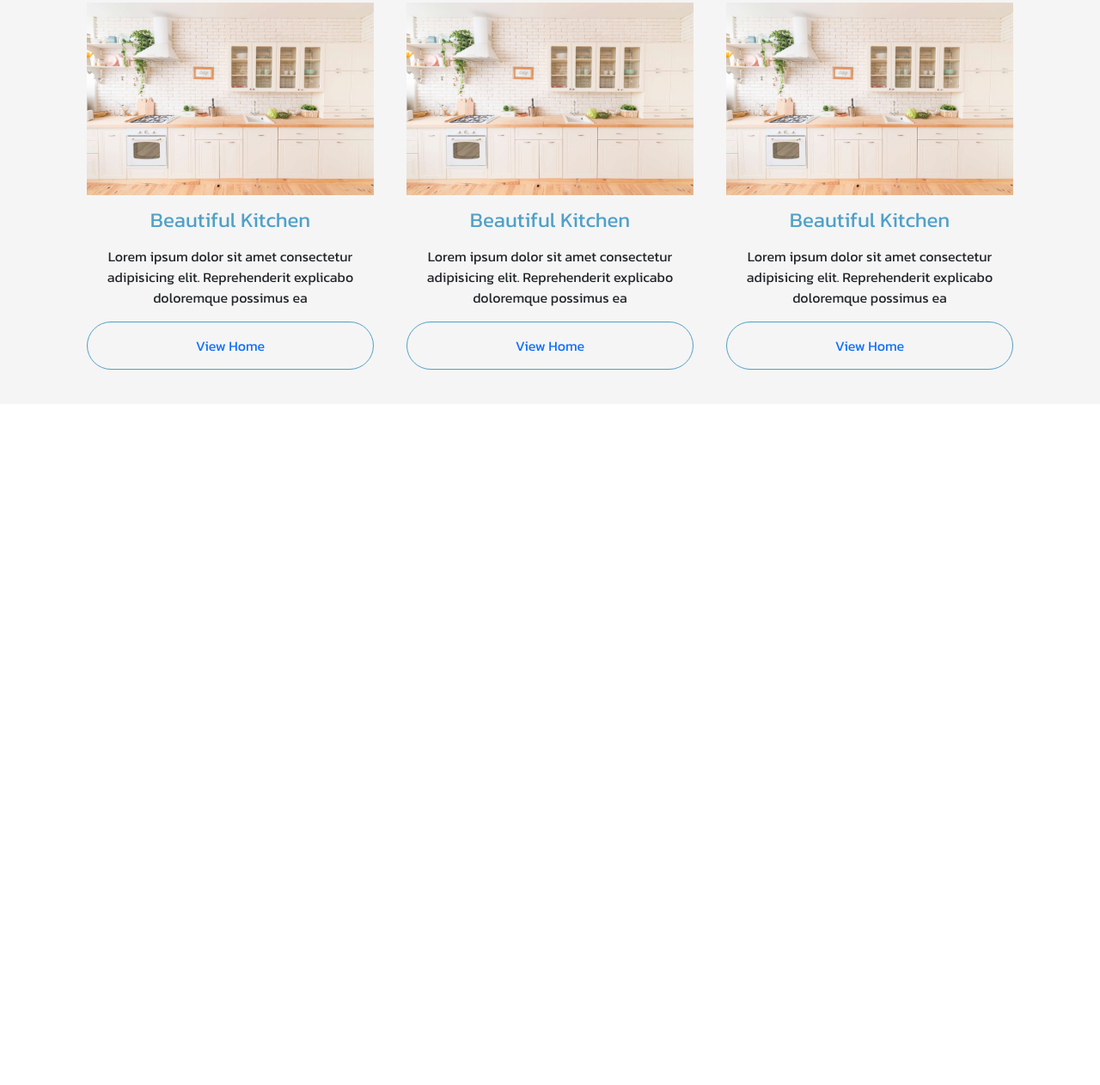
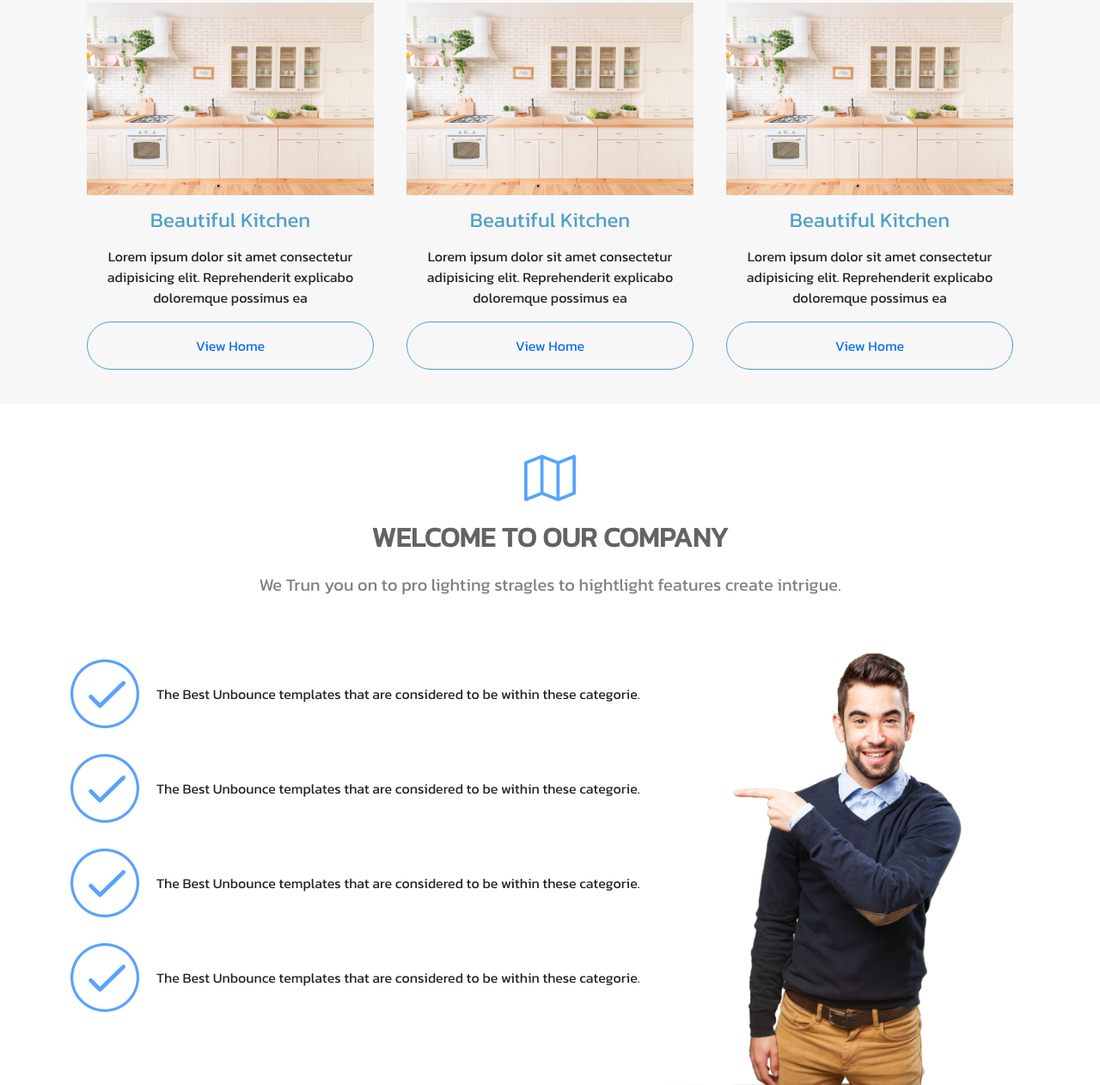
Before and after one commit to tanabun/Futureskill_Learn, a website: page index.html in a window 1280 px wide. Shown: the part 1736-2998 px from the top of the page at 86% size. Before the commit the page ends 2222 px from the top, so only its background shows below. Drawn offline with nearby package versions, Linux system fonts and the light colour scheme.

Commit message:
FutureSkill Learn Import_js magnific-popup.min.js

```diff
--- a/css/main.css
+++ b/css/main.css
@@ -26,7 +26,7 @@ body {
   color: rgb(50, 50, 50);
   font-weight: bold;
 }
-
+/* -------------section 2----------------- */
 .cover .container {
   display: flex;
   align-items: center;
@@ -78,7 +78,7 @@ body {
   text-align: center;
 }
 .blog {
-  background-color: rgb(245, 245, 245);
+  background-color: rgb(247, 247, 247);
   padding: 50px 0 0;
 }
 .list-container {
@@ -120,3 +120,36 @@ body {
   color: white;
   text-decoration: none;
 }
+.company {
+  padding: 40px 0 0;
+}
+
+.flex-3 {
+  flex: 3;
+}
+
+.flex-2 {
+  flex: 2;
+}
+
+.flex-2 img {
+  width: 100%;
+}
+
+.point_div {
+  display: flex;
+  flex-direction: column;
+  justify-content: space-around;
+}
+.single_point_div {
+  display: flex;
+  justify-content: flex-start;
+  align-items: center;
+  margin-bottom: 30px;
+}
+.single_point_div .point_circle {
+  margin-right: 20px;
+}
+.single_point_text {
+  line-height: 2;
+}
--- a/index.html
+++ b/index.html
@@ -12,7 +12,10 @@
     />
     <meta name="viewport" content="width=device-width, initial-scale=1" />
     <link rel="stylesheet" type="text/css" media="screen" href="css/main.css" />
-    <script src="main.js"></script>
+    <link
+      rel="stylesheet"
+      href="//cdnjs.cloudflare.com/ajax/libs/magnific-popup.js/1.1.0/magnific-popup.min.css"
+    />
   </head>
   <body>
     <section>
@@ -128,6 +131,69 @@
         </ul>
       </div>
     </section>
+
+    <section class="company">
+      <div class="container">
+        <div class="header">
+          <img src="/image/section-2.png" alt="#" />
+          <p class="title">WELCOME TO OUR COMPANY</p>
+          <p class="t3">
+            We Trun you on to pro lighting stragles to hightlight features
+            create intrigue.
+          </p>
+        </div>
+       <div class="flex">
+        <div class="flex-3">
+          <div class="points_div">
+            <div class="single_point_div">
+              <div class="point_circle">
+                <img src="image/icon-check.original.png" alt="" />
+              </div>
+              <div class="single_point_text">
+                The Best Unbounce templates that are considered to be within
+                these categorie.
+              </div>
+            </div>
+
+            <div class="single_point_div">
+              <div class="point_circle">
+                <img src="image/icon-check.original.png" alt="" />
+              </div>
+              <div class="single_point_text">
+                The Best Unbounce templates that are considered to be within
+                these categorie.
+              </div>
+            </div>
+
+            <div class="single_point_div">
+              <div class="point_circle">
+                <img src="image/icon-check.original.png" alt="" />
+              </div>
+              <div class="single_point_text">
+                The Best Unbounce templates that are considered to be within
+                these categorie.
+              </div>
+            </div>
+
+            <div class="single_point_div">
+              <div class="point_circle">
+                <img src="image/icon-check.original.png" alt="" />
+              </div>
+              <div class="single_point_text">
+                The Best Unbounce templates that are considered to be within
+                these categorie.
+              </div>
+            </div>
+          </div>
+        </div>
+
+        <div class="flex-2 right">
+          <img id="proto_img" src="image/welcome.jpg" alt="" />
+      </div>
+    </section>
+
+    <script src="//ajax.googleapis.com/ajax/libs/jquery/1.9.1/jquery.min.js"></script>
+    <script src="//cdnjs.cloudflare.com/ajax/libs/magnific-popup.js/1.1.0/jquery.magnific-popup.min.js"></script>
     <script src="js/main.js"></script>
   </body>
 </html>
--- a/js/main.js
+++ b/js/main.js
@@ -1,4 +1,4 @@
-(function () {
+(function ($) {
   var myBlog = [
     {
       title: "Beautiful Kitchen",
@@ -63,4 +63,10 @@
     `;
   }
   blog.innerHTML = innerHTML;
-})();
+
+  $("#myListBlog").magnificPopup({
+    delegate: "a", // child items selector, by clicking on it popup will open
+    type: "image"
+    // other options
+  });
+})(jQuery);
```
